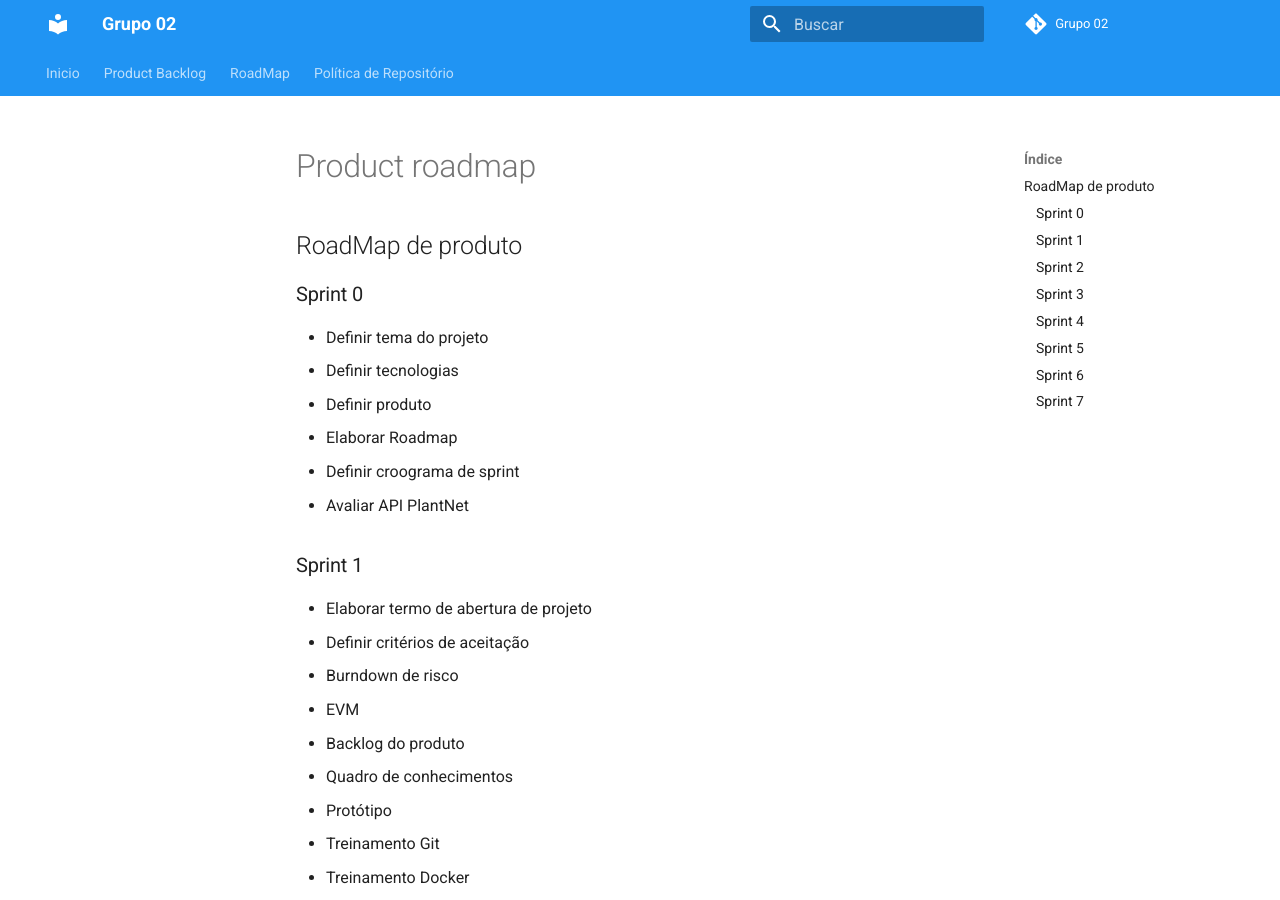
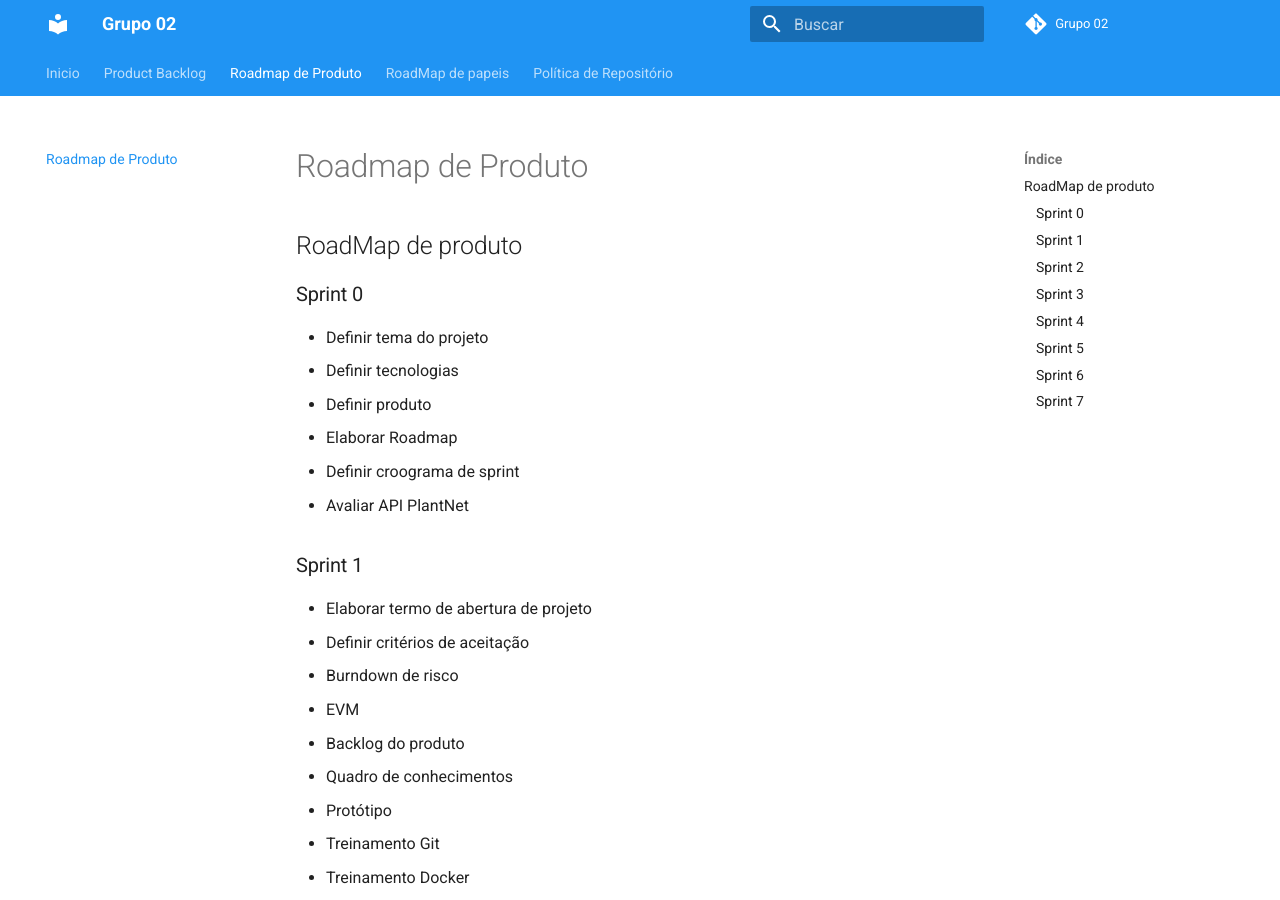
Before and after one commit to fga-eps-mds/2020.1-GaiaDex-wiki, an MkDocs documentation site: the page built from docs/roadmap/product_roadmap.md, in a window 1280 px wide and 900 px high. Built offline with MkDocs 1.6.1 and Material for MkDocs 9.7.7, drawn with Linux system fonts in a browser that asks for light colours; comment, search, counter and statistics services are not loaded; old or Windows-style settings are respelled for this version of MkDocs.

Commit message:
Update mkdocs.yml

```diff
--- a/mkdocs.yml
+++ b/mkdocs.yml
@@ -32,7 +32,8 @@ pages:
 nav:
   - Inicio: index.md
   - Product Backlog: product_backlog/product_backlog.md
-  - RoadMap: roadmap/roadmap.md
+  - Roadmap de Produto: roadmap/product_roadmap.md
+  - RoadMap de papeis: roadmap/roles_roadmap.md
   - Política de Repositório: repository_politics/repository_politics.md
 
 # Style
```
